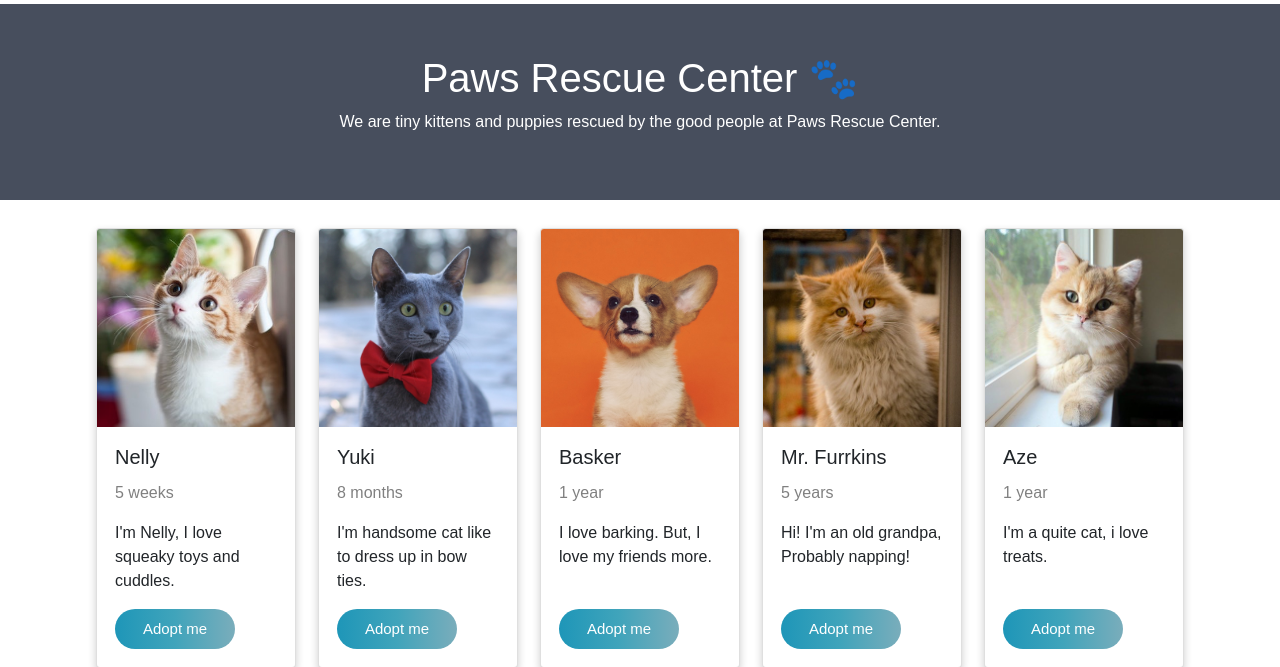
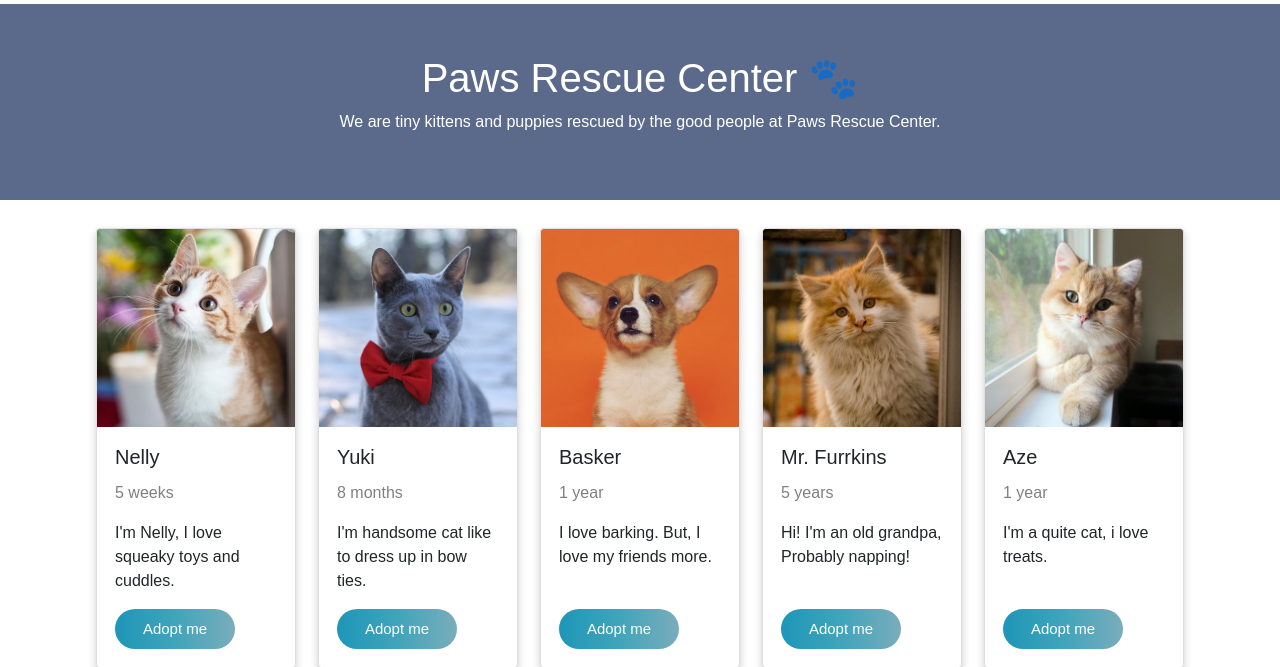
Before and after one commit to AmaniEzz/Paws-Rescue-Center-Website, a Flask app: page / in a window 1280 px wide. Shown: the part 86-753 px from the top of the page. Run offline with Flask 2, Linux system fonts and the light colour scheme; some libraries are stand-ins or nearby versions.

Commit message:
new Commit

```diff
--- a/app.py
+++ b/app.py
@@ -62,4 +62,4 @@ def pet_details(pet_ID):
 
 
 if __name__ == "__main__":
-    app.run(debug=True, port=4540)
+    app.run(debug=True, port=4530)
--- a/static/style.css
+++ b/static/style.css
@@ -34,7 +34,7 @@ div.card-body{
    padding: 50px;
    text-align: center;
    margin: 0 0;
-   background-color: #474e5d;
+   background-color:rgb(91, 106, 139);
    color: white;
 }
 
```
